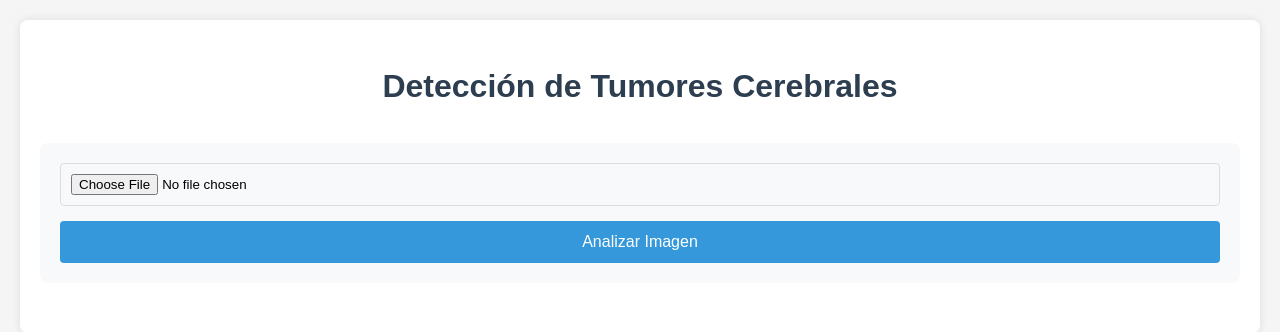
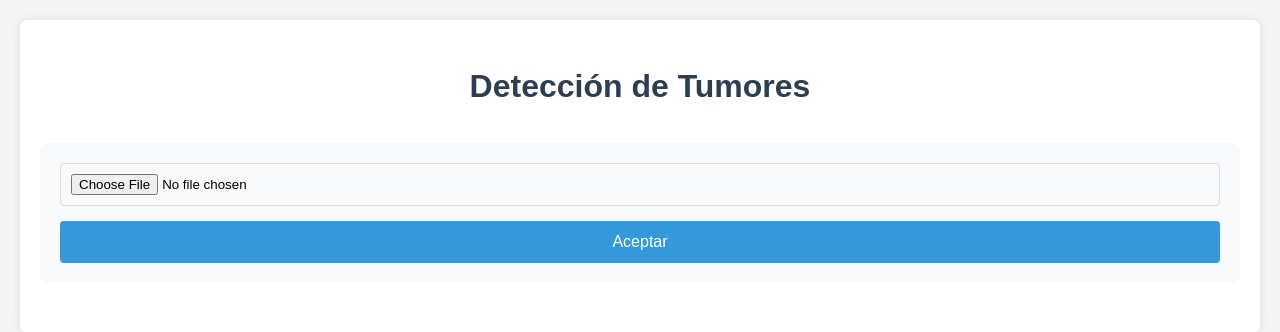
Before and after one commit to Judtsandy/Deteccion_tumores, a Flask app: page / in a window 1280 px wide. Shown: the top 332 px of the page. Run offline with Flask 3, Linux system fonts and the light colour scheme.

Commit message:
Update index.html

```diff
--- a/templates/index.html
+++ b/templates/index.html
@@ -3,45 +3,45 @@
 <head>
     <meta charset="UTF-8">
     <meta name="viewport" content="width=device-width, initial-scale=1.0">
-    <title>Detección de Tumores Cerebrales</title>
+    <title>Tumores</title>
     <link rel="stylesheet" href="{{ url_for('static', filename='styles.css') }}">
 </head>
 <body>
     <div class="container">
-        <h1>Detección de Tumores Cerebrales</h1>
+        <h1>Detección de Tumores</h1>
 
         <form method="post" enctype="multipart/form-data">
             <input type="file" name="file" accept=".png,.jpg,.jpeg,.dcm" required>
-            <button type="submit">Analizar Imagen</button>
+            <button type="submit">Aceptar</button>
         </form>
 
         {% if original_image %}
         <div class="results">
-            <h2>Resultados del Análisis</h2>
-
-            <div class="diagnosis">
-                {% if has_tumor %}
-                <p class="alert danger">¡POSIBLE TUMOR DETECTADO! (Confianza: {{ confidence }})</p>
-                {% else %}
-                <p class="alert success">No se detectaron tumores (Confianza: {{ confidence }})</p>
-                {% endif %}
-            </div>
+            <h2>Resultados</h2>
 
             <div class="image-grid">
                 <div class="image-card">
-                    <h3>Imagen Original</h3>
+                    <h3>MRI Original</h3>
                     <img src="{{ url_for('static', filename='uploads/' + original_image.split('/')[-1]) }}" alt="Original">
                 </div>
 
                 <div class="image-card">
-                    <h3>Contornos Detectados</h3>
+                    <h3>MRI del cerebro</h3>
                     <img src="{{ url_for('static', filename=result_images.contours) }}" alt="Contornos">
                 </div>
 
                 <div class="image-card">
-                    <h3>Mapa de Calor</h3>
+                    <h3>MRI con mapa de calor</h3>
                     <img src="{{ url_for('static', filename=result_images.heatmap) }}" alt="Mapa de Calor">
                 </div>
+            </div>
+
+            <div class="diagnosis">
+                {% if has_tumor %}
+                <p class="alert danger">TUMOR DETECTADO (Nivel de Confianza: {{ confidence }})</p>
+                {% else %}
+                <p class="alert success">No se detectaron tumores (Nivel de Confianza: {{ confidence }})</p>
+                {% endif %}
             </div>
         </div>
         {% endif %}
```
